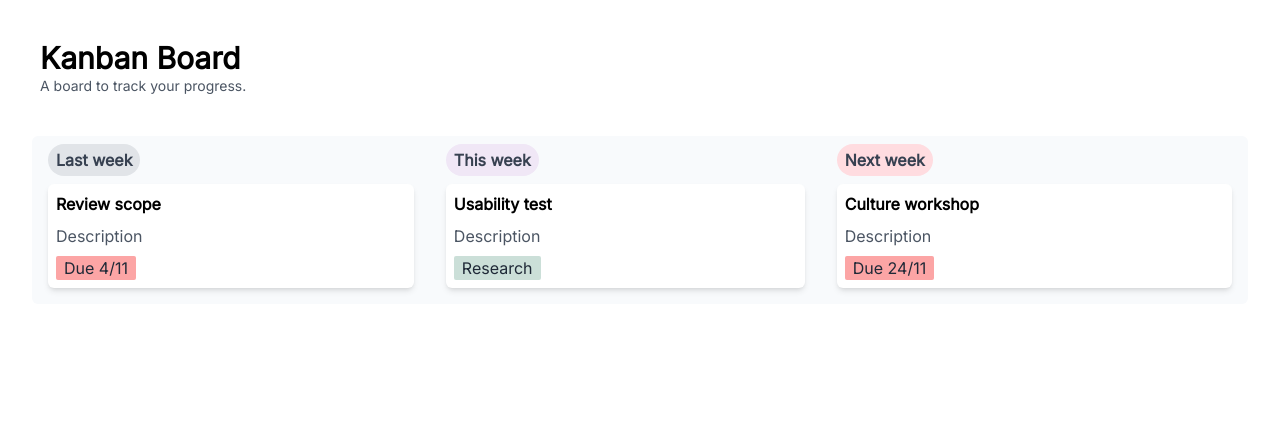
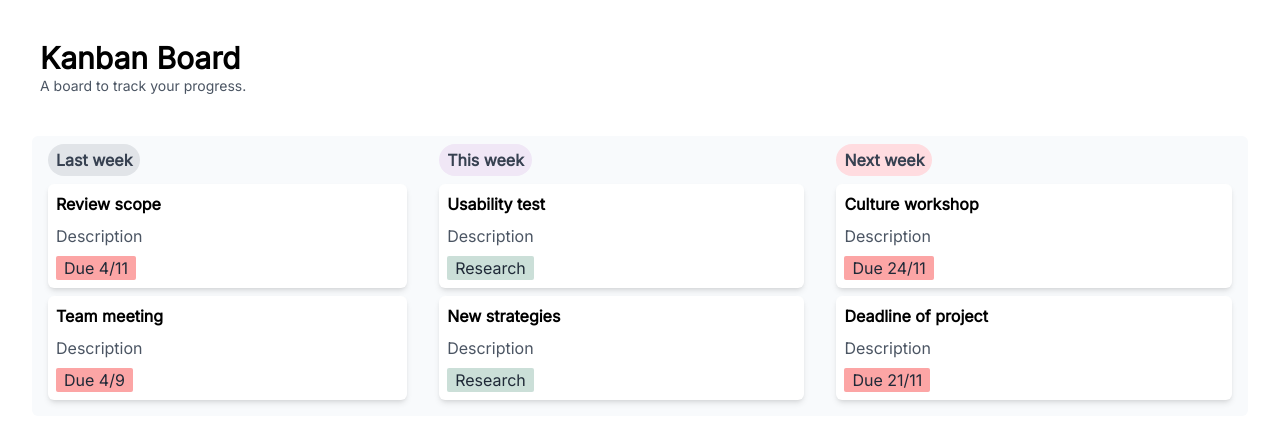
Before and after one commit to tnb24/kanban, a Next.js app: page / in a window 1280 px wide. Shown: the top 444 px of the page. Built offline with nearby package versions, Linux system fonts and the light colour scheme.

Commit message:
step 4 of 4: interactivity

```diff
--- a/package.json
+++ b/package.json
@@ -1,7 +1,6 @@
 {
   "name": "kanban",
-  "version": "0.1.0",
-  "private": true,
+  "version": "1.0.0",
   "scripts": {
     "build": "next build",
     "dev": "next dev",
@@ -9,9 +8,8 @@
     "start": "next start"
   },
   "dependencies": {
+    "framer-motion": "^10.11.2",
     "next": "^13.2.4",
-    "react": "18.2.0",
-    "react-dom": "18.2.0",
     "zod": "^3.21.4"
   },
   "devDependencies": {
--- a/src/components/card.tsx
+++ b/src/components/card.tsx
@@ -1,18 +1,27 @@
+import { motion } from "framer-motion";
+import { useRef } from "react";
+
 interface Data {
-    title: string,
-    description: string
-    tag: string,
-    color: string
+  title: string;
+  description: string;
+  tag: string;
+  color: string;
 }
 
-export default function Card({title, description, tag, color}: Data) {
-    return (
-        <div className="bg-white mx-2 my-2 rounded-md shadow-md">
-        <h1 className="font-semibold px-2 py-2 text-base">{title}</h1>
-        <p className="text-gray-600 px-2">{description}</p>
-        <button disabled className={`rounded-sm ${color} mx-2 my-2 items-center`}>
-          <p className="px-2 text-gray-800">{tag}</p>
-        </button>
-      </div>
-    )
+export default function Card({ title, description, tag, color }: Data) {
+  const constraintsRef = useRef(null);
+
+  return (
+    <motion.div
+      whileHover={{ scale: 1.05 }}
+      whileTap={{ scale: 0.95 }}
+      className="mx-2 my-2 rounded-md bg-white shadow-md"
+    >
+      <h1 className="px-2 py-2 text-base font-semibold">{title}</h1>
+      <p className="px-2 text-gray-600">{description}</p>
+      <button disabled className={`rounded-sm ${color} mx-2 my-2 items-center`}>
+        <p className="px-2 text-gray-800">{tag}</p>
+      </button>
+    </motion.div>
+  );
 }
--- a/src/pages/index.tsx
+++ b/src/pages/index.tsx
@@ -33,6 +33,12 @@ const Home: NextPage = () => {
               tag="Due 4/11"
               color="bg-red-300"
             />
+            <Card
+              title="Team meeting"
+              description="Description"
+              tag="Due 4/9"
+              color="bg-red-300"
+            />
           </div>
           <div className="mx-2 my-2 flex-auto flex-col">
             <button
@@ -45,6 +51,12 @@ const Home: NextPage = () => {
             </button>
             <Card
               title="Usability test"
+              description="Description"
+              tag="Research"
+              color="bg-[#CBDFD8]"
+            />
+             <Card
+              title="New strategies"
               description="Description"
               tag="Research"
               color="bg-[#CBDFD8]"
@@ -65,6 +77,12 @@ const Home: NextPage = () => {
               tag="Due 24/11"
               color="bg-red-300"
             />
+             <Card
+              title="Deadline of project"
+              description="Description"
+              tag="Due 21/11"
+              color="bg-red-300"
+            />
           </div>
         </div>
       </main>
```
Also changed, not shown: 2 other files (tests, documents, lock files or other folders).
